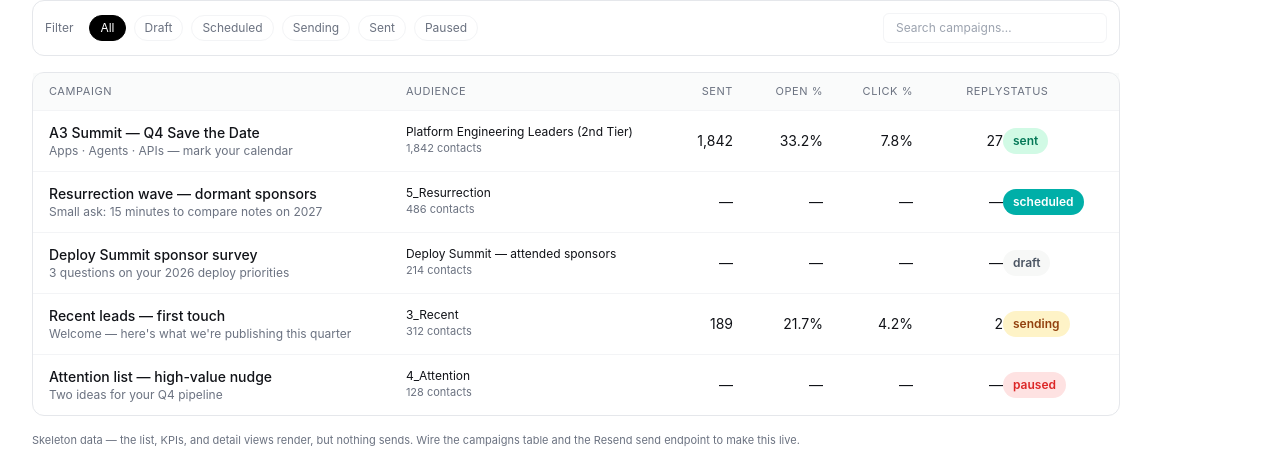
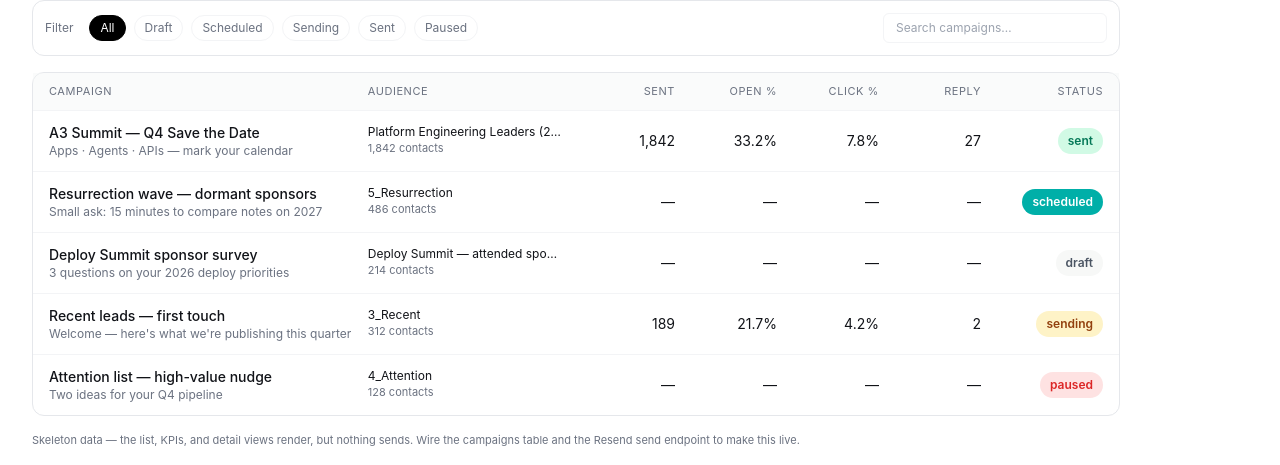
Before and after one commit to aphutch3/idn-sponsor-crm, a Next.js app in the folder app/: page /campaigns in a window 1280 px wide. Shown: the part 328-793 px from the top of the page. Built offline with nearby package versions, Linux system fonts and the light colour scheme; no server answers.

Commit message:
Campaigns: fix list header spacing (reply/status)

```diff
--- a/app/src/app/campaigns/page.tsx
+++ b/app/src/app/campaigns/page.tsx
@@ -185,20 +185,20 @@ export default async function CampaignsPage() {
 
       {/* Campaign list */}
       <Card padded={false}>
-        <div className="grid grid-cols-[2.2fr_1.4fr_100px_90px_90px_90px_100px] text-[11px] uppercase tracking-wider text-muted border-b border-subtle px-4 py-2.5 bg-subtle/40">
+        <div className="grid grid-cols-[2.2fr_1.4fr_100px_90px_90px_90px_110px] gap-3 text-[11px] uppercase tracking-wider text-muted border-b border-subtle px-4 py-2.5 bg-subtle/40">
           <div>Campaign</div>
           <div>Audience</div>
           <div className="text-right">Sent</div>
           <div className="text-right">Open %</div>
           <div className="text-right">Click %</div>
           <div className="text-right">Reply</div>
-          <div>Status</div>
+          <div className="text-right">Status</div>
         </div>
         {campaigns.map((c) => (
           <Link
             key={c.id}
             href={`/campaigns/${c.id}`}
-            className="grid grid-cols-[2.2fr_1.4fr_100px_90px_90px_90px_100px] items-center px-4 py-3 border-b border-subtle last:border-b-0 hover:bg-subtle/40 transition-colors"
+            className="grid grid-cols-[2.2fr_1.4fr_100px_90px_90px_90px_110px] gap-3 items-center px-4 py-3 border-b border-subtle last:border-b-0 hover:bg-subtle/40 transition-colors"
           >
             <div className="min-w-0">
               <div className="text-sm font-medium truncate">{c.name}</div>
@@ -212,7 +212,7 @@ export default async function CampaignsPage() {
             <div className="text-right mono text-sm">{pct(c.opens, c.sent)}</div>
             <div className="text-right mono text-sm">{pct(c.clicks, c.sent)}</div>
             <div className="text-right mono text-sm">{c.replies ?? "—"}</div>
-            <div>
+            <div className="text-right">
               <Badge tone={statusTone(c.status)}>{c.status}</Badge>
             </div>
           </Link>
```
